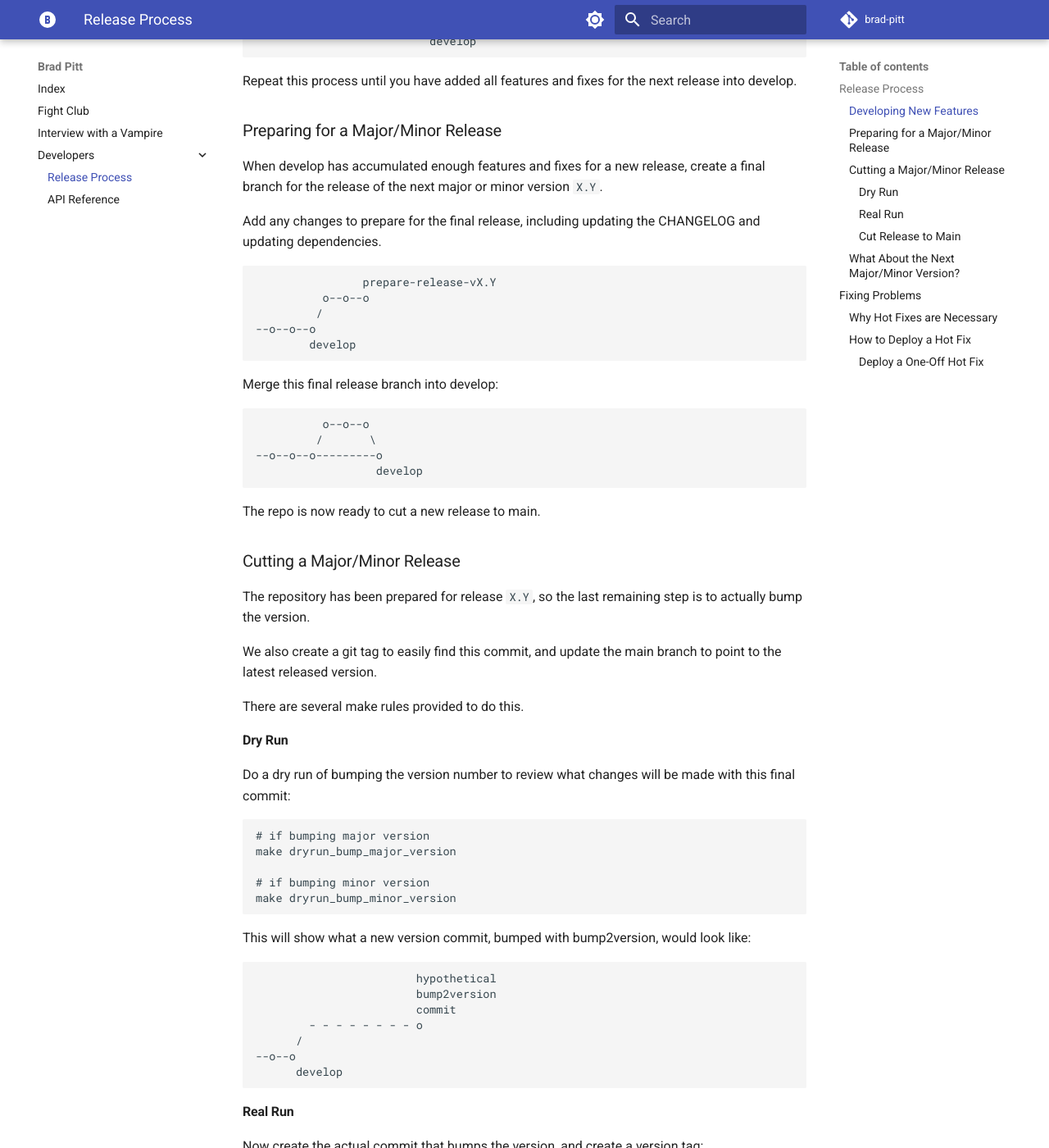
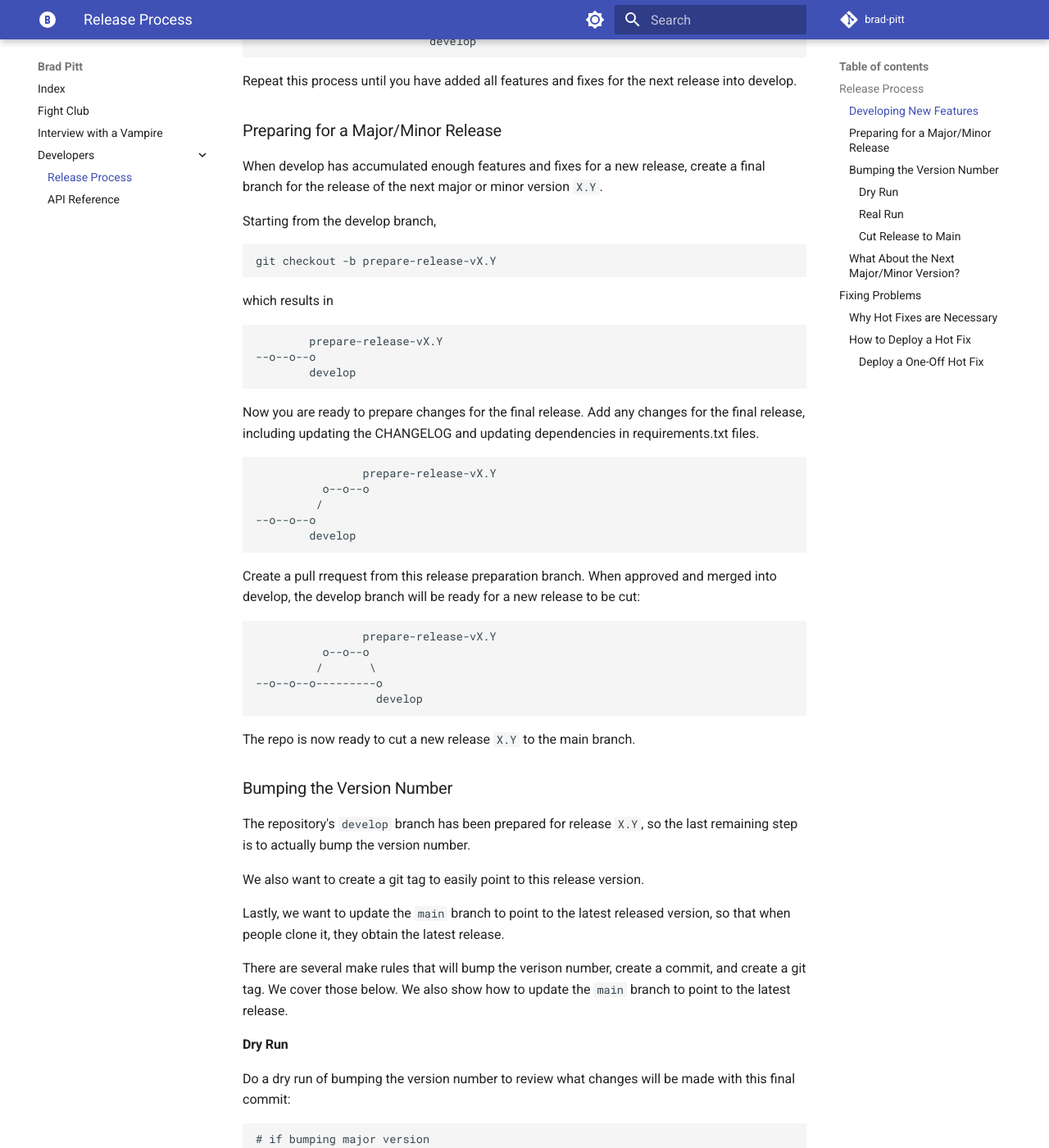
Before and after one commit to charlesreid1-toy-factory/brad-pitt, an MkDocs documentation site: the page built from docs/release.md, in a window 1280 px wide and 1400 px high, scrolled down 1083 px. Shown: the whole window at 82% size. Built offline with MkDocs 1.6.1 and Material for MkDocs 9.7.7, drawn with Linux system fonts in a browser that asks for light colours; comment, search, counter and statistics services are not loaded.

Commit message:
update release docs

````diff
--- a/docs/release.md
+++ b/docs/release.md
@@ -63,8 +63,23 @@ When develop has accumulated enough features and fixes for a new
 release, create a final branch for the release of the next major or
 minor version `X.Y`.
 
-Add any changes to prepare for the final release, including updating
-the CHANGELOG and updating dependencies.
+Starting from the develop branch,
+
+```
+git checkout -b prepare-release-vX.Y
+```
+
+which results in
+
+```
+        prepare-release-vX.Y
+--o--o--o
+        develop
+```
+
+Now you are ready to prepare changes for the final release.
+Add any changes for the final release, including updating
+the CHANGELOG and updating dependencies in requirements.txt files.
 
 ```
                 prepare-release-vX.Y
@@ -74,29 +89,34 @@ the CHANGELOG and updating dependencies.
         develop
 ```
 
-Merge this final release branch into develop:
+Create a pull rrequest from this release preparation branch.
+When approved and merged into develop, the develop branch will be
+ready for a new release to be cut:
 
 ```
-
+                prepare-release-vX.Y
 		  o--o--o
          /		 \
 --o--o--o---------o
                   develop
 ```
 
-The repo is now ready to cut a new release to main.
+The repo is now ready to cut a new release `X.Y` to the main branch.
 
 
-## Cutting a Major/Minor Release
+## Bumping the Version Number
 
-The repository has been prepared for release `X.Y`,
-so the last remaining step is to actually bump the version.
+The repository's `develop` branch has been prepared for release `X.Y`,
+so the last remaining step is to actually bump the version number.
 
-We also create a git tag to easily find this commit,
-and update the main branch to point to the latest
-released version.
+We also want to create a git tag to easily point to this release version.
 
-There are several make rules provided to do this.
+Lastly, we want to update the `main` branch to point to the latest released
+version, so that when people clone it, they obtain the latest release.
+
+There are several make rules that will bump the verison number, create a commit,
+and create a git tag. We cover those below. We also show how to update the
+`main` branch to point to the latest release.
 
 ### Dry Run
 
````
